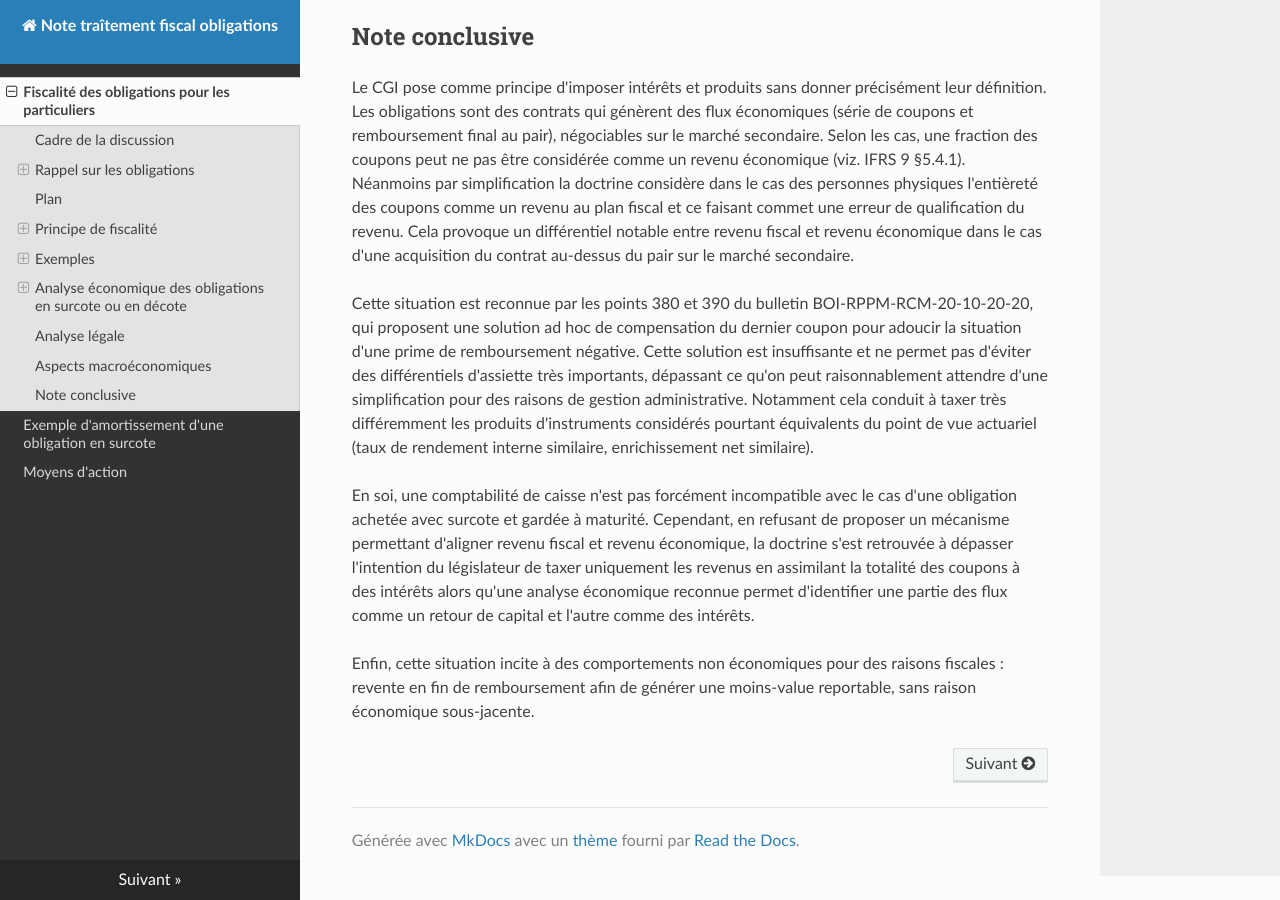
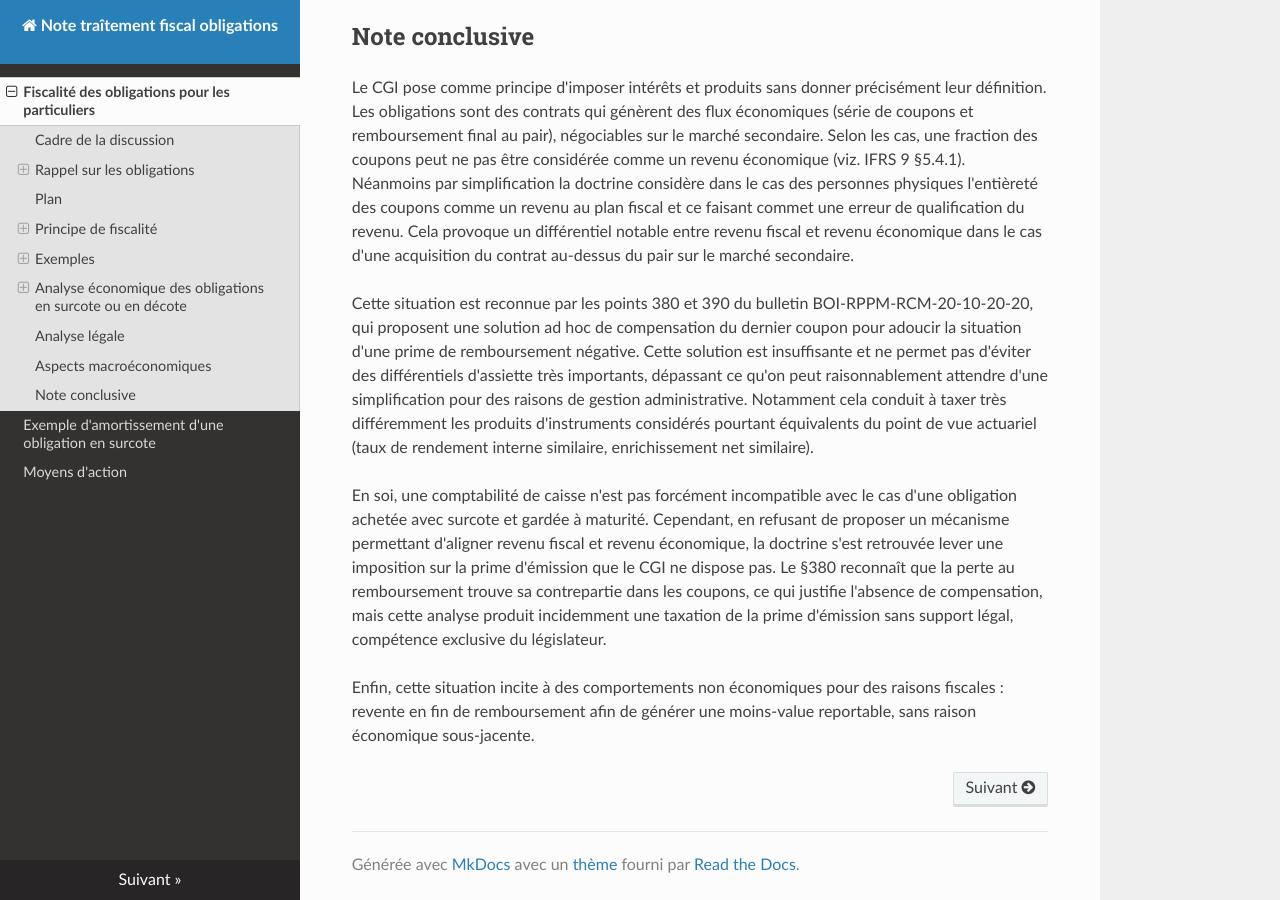
Before and after one commit to ConscritNeuneu/note-traitement-fiscal-obligations, an MkDocs documentation site: the page built from docs/note_fiscalisation_obligations.md, in a window 1280 px wide and 900 px high, scrolled down 13034 px. Built offline with MkDocs 1.6.1, drawn with Linux system fonts in a browser that asks for light colours; nearby versions of some CDN libraries.

Commit message:
Reformat conclusion

```diff
--- a/docs/note_fiscalisation_obligations.md
+++ b/docs/note_fiscalisation_obligations.md
@@ -780,10 +780,12 @@ similaire, enrichissement net similaire).
 En soi, une comptabilité de caisse n'est pas forcément incompatible avec le
 cas d'une obligation achetée avec surcote et gardée à maturité. Cependant, en
 refusant de proposer un mécanisme permettant d'aligner revenu fiscal et
-revenu économique, la doctrine s'est retrouvée à dépasser l'intention du législateur
-de taxer uniquement les revenus en assimilant la totalité des coupons à des
-intérêts alors qu'une analyse économique reconnue permet d'identifier une
-partie des flux comme un retour de capital et l'autre comme des intérêts.
+revenu économique, la doctrine s'est retrouvée lever une imposition sur la
+prime d'émission que le CGI ne dispose pas. Le §380 reconnaît que la perte
+au remboursement trouve sa contrepartie dans les coupons, ce qui justifie
+l'absence de compensation, mais cette analyse produit incidemment une
+taxation de la prime d'émission sans support légal, compétence exclusive du
+législateur.
 
 Enfin, cette situation incite à des comportements non économiques pour des
 raisons fiscales : revente en fin de remboursement afin de générer une moins-value
```
